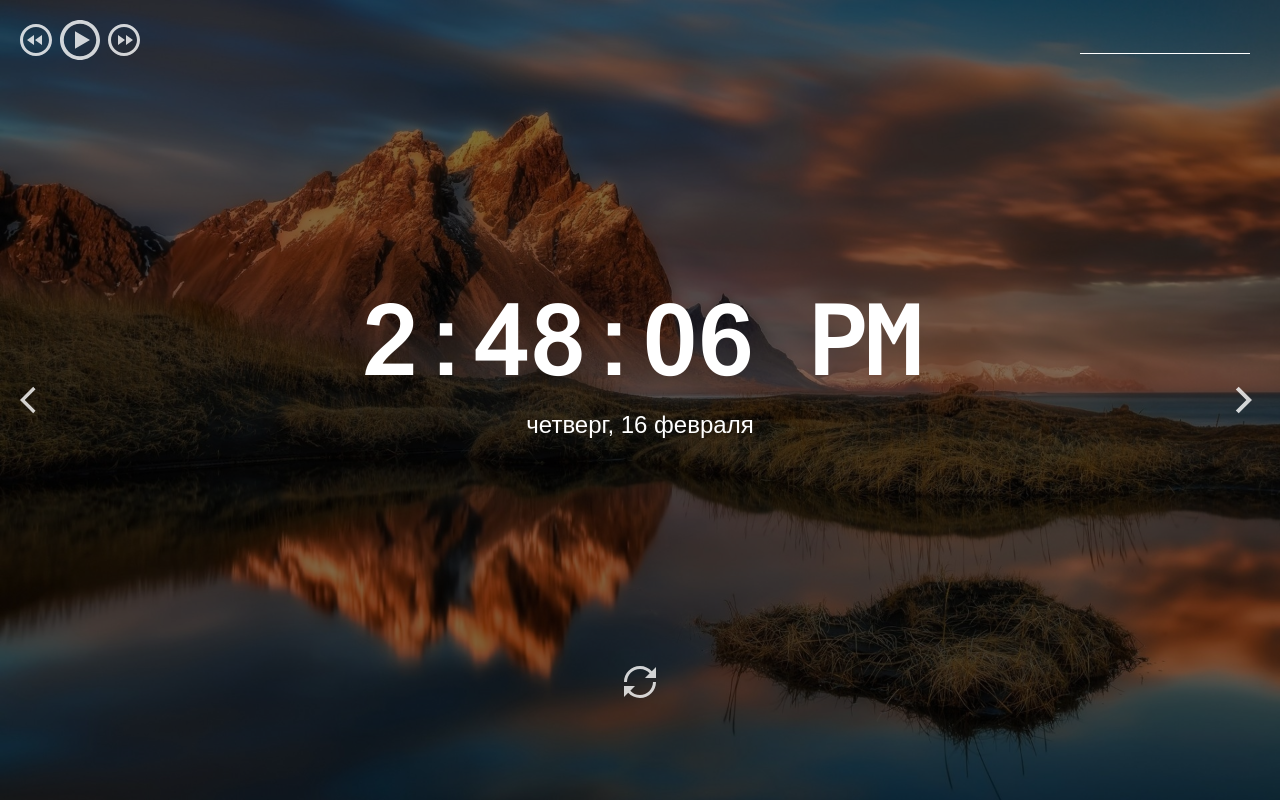
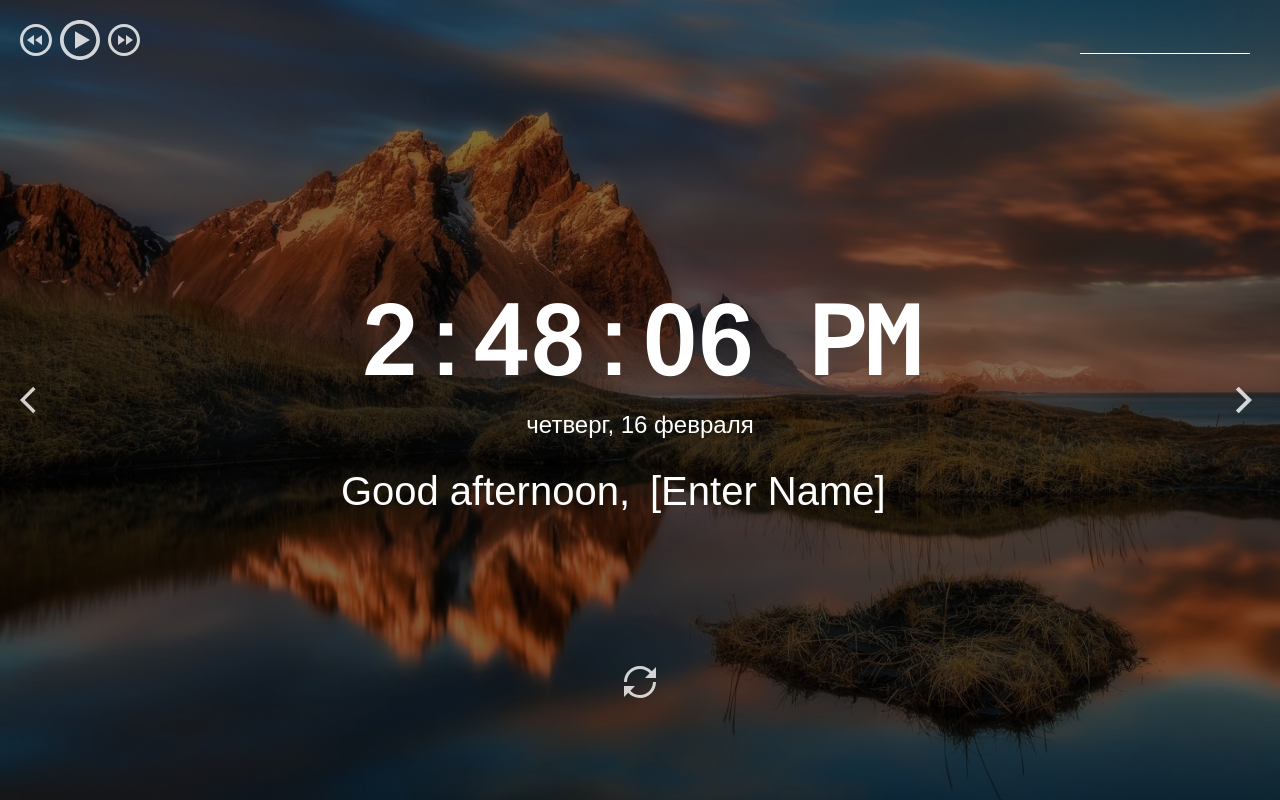
Before and after one commit to dimsniko/momentum, a plain HTML site: page momentum/index.html in a window 1280 px wide. Drawn offline with Linux system fonts and the light colour scheme.

Commit message:
data, greeting ready

```diff
--- a/momentum/index.html
+++ b/momentum/index.html
@@ -39,7 +39,7 @@
     <date class="date"></date>
     <div class="greeting-container">
       <span class="greeting"></span>
-      <input type="text" class="name" />
+      <input type="text" class="name" value="[Enter Name]" />
     </div>
   </main>
   <footer class="footer">
--- a/momentum/js/data.js
+++ b/momentum/js/data.js
@@ -1,3 +1,5 @@
+import {showGreeting} from './greeting.js'
+
 const time = document.querySelector('.time')
 const data = document.querySelector('.date')
 
@@ -18,5 +20,6 @@ const showTime = () => {
         data.textContent = currentDate
     }
     showDate()
+    showGreeting()
 }
 showTime()
--- /dev/null
+++ b/momentum/js/greeting.js
@@ -0,0 +1,33 @@
+const greeting = document.querySelector('.greeting')
+const name = document.querySelector('.name')
+
+const date = new Date()
+const hours = date.getHours()
+
+const getTimeOfDay = () => {
+    if (hours >= 6 && hours < 12) {
+       return 'morning'
+    } else if (hours >= 12 && hours < 18) {
+       return 'afternoon'
+    } else if (hours >=18 && hours < 24) {
+        return 'evening'
+    }else return 'night'
+
+}
+
+export const showGreeting = () => {
+    const greetingText = `Good ${getTimeOfDay()},`
+    greeting.textContent = greetingText
+
+    function setLocalStorage() {
+        localStorage.setItem('name', name.value)
+    }
+    window.addEventListener('beforeunload', setLocalStorage)
+
+    function getLocalStorage() {
+        if(localStorage.getItem('name')) {
+            name.value = localStorage.getItem('name')
+        }
+    }
+    window.addEventListener('load', getLocalStorage)
+}
```
Also changed, not shown: momentum/js/script.js (line endings or trailing spaces).
